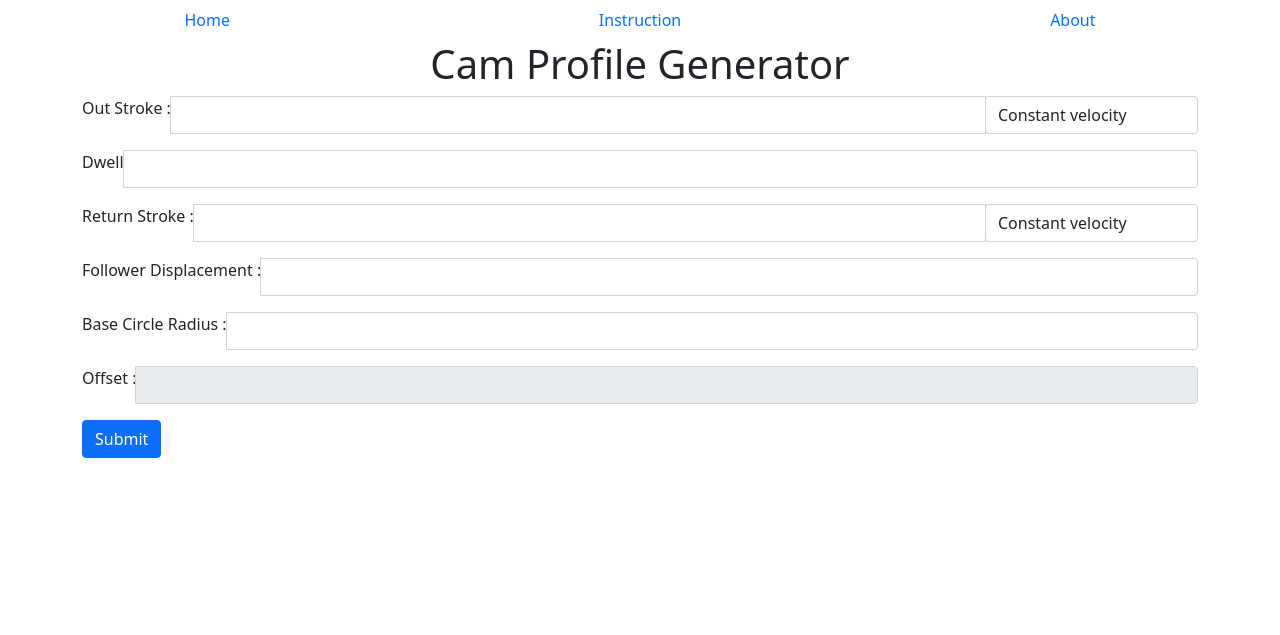
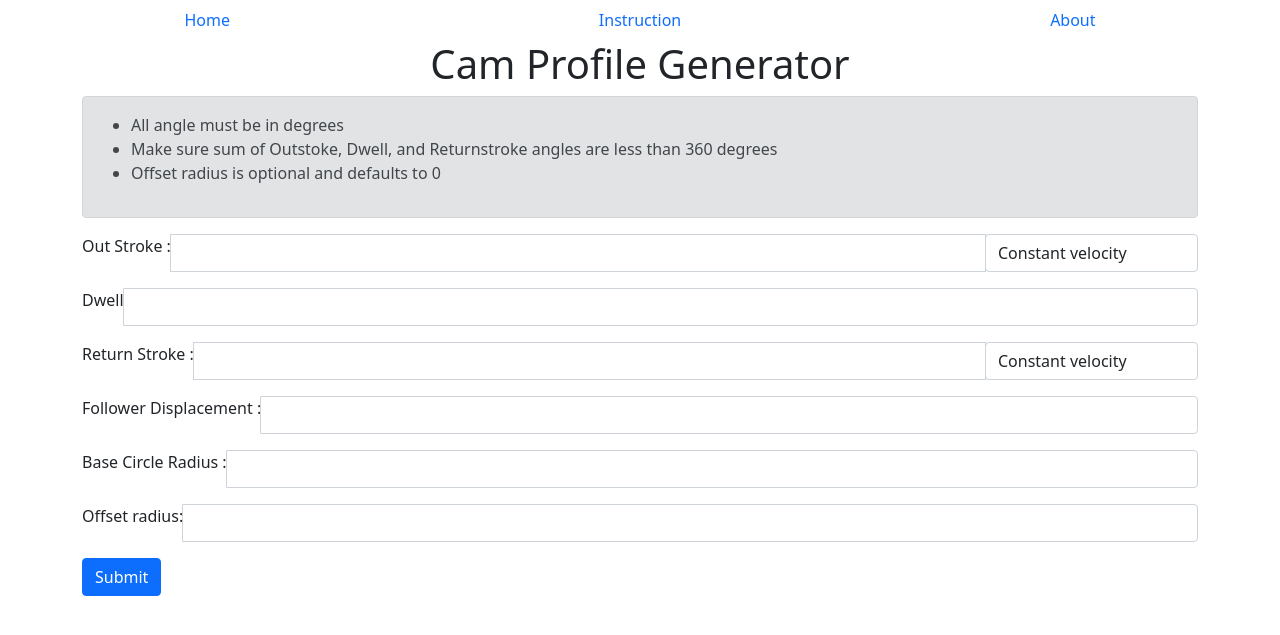
Before and after one commit to hqariful/Cam-3.0, a Flask app: page / in a window 1280 px wide. Shown: the top 635 px of the page. Run offline with Flask 2, Linux system fonts and the light colour scheme.

Commit message:
added offset feature

```diff
--- a/app.py
+++ b/app.py
@@ -52,6 +52,7 @@ def home():
         value["profiles"][1]['deg'] = dw
         value["profiles"][0]['deg'] = out
         value["cam_r"] = int(request.form['brad'])
+        value["offset"] = int(request.form["offset"])
         value["L"] = float(request.form['flw'])
         value['profiles'][0]['motion'] = request.form.get('otype')
         value['profiles'][2]['motion'] = request.form.get('rtype')
@@ -60,22 +61,29 @@ def home():
         fig = Figure()
         ax = fig.subplots()
         ax.set_title("Cam profile")
+        ax.plot(cord[2],cord[3])
+        f = value['offset']
+        of_ang = np.arcsin(f/value["cam_r"])
+        #-------plotting angles mark----------
         r = value["cam_r"]+value["L"]
-        ax.plot([0,r-value["L"]],[0,0],color='teal',ls='--')
-        ax.plot([0,r*np.cos(out)],[0,r*np.sin(out)],color='teal',ls='--')
-        ax.plot([0,r*np.cos(out+dw)],[0,r*np.sin(out+dw)],color='teal',ls='--')
-        ax.plot([0,(r-value["L"])*np.cos(out+dw+rtn)],[0,(r-value["L"])*np.sin(out+dw+rtn)],color='teal',ls='--')
-        ax.plot(value["cam_r"]*np.cos(np.linspace(0, 2*np.pi, 100)), value["cam_r"]*np.sin(np.linspace(0, 2*np.pi, 100)), color='r', linestyle='--')
-        ax.plot(cord[2],cord[3],color='#ff7f0e')
+        ax.plot([0,r*np.cos(0-of_ang)],[0,r*np.sin(0-of_ang)],color='teal',ls='--') #angle 0
+        ax.plot([0,r*np.cos(out-of_ang)],[0,r*np.sin(out-of_ang)],color='teal',ls='--') #angle between outstroke and 0
+        ax.plot([0,r*np.cos(out+dw-of_ang)],[0,r*np.sin(out+dw-of_ang)],color='teal',ls='--') #angle between outstroke and dwell
+        ax.plot([0,r*np.cos(out+dw+rtn-of_ang)],[0,r*np.sin(out+dw+rtn-of_ang)],color='teal',ls='--') #angle between dwell and rtnstroke
+        ax.plot(value["cam_r"]*np.cos(np.linspace(0, 2*np.pi, 100)), value["cam_r"]*np.sin(np.linspace(0, 2*np.pi, 100)), color='r', linestyle='--') #base circle
+        ax.plot(value["offset"]*np.cos(np.linspace(0, 2*np.pi, 100)), value["offset"]*np.sin(np.linspace(0, 2*np.pi, 100)), color='r', linestyle='--') #offset circle
         ax.set_aspect('equal', adjustable='box')
+
         fig2 = Figure()
         ax2 = fig2.subplots()
         ax2.set_title('Follower Displacement')
         ax2.set_xlabel('angle in degree')
         ax2.set_ylabel('Displacement')
+        #--------ploting follower marks-----------
         ax2.axvline(x=value["profiles"][0]['deg'],ymin=0,ymax=value["L"],color='teal',ls='--')
         ax2.axvline(x=value["profiles"][0]['deg']+value["profiles"][1]['deg'],ymin=0,ymax=value["L"],color='teal',ls='--')
         ax2.plot(cord[0],cord[1],color='#ff7f0e')
+
         # Save it to a temporary buffer.
         buf = BytesIO()
         buf2 = BytesIO()
--- a/templates/home.html
+++ b/templates/home.html
@@ -1,6 +1,14 @@
 {% extends "layout.html" %}
 
 {% block content %}
+<div class="container"><div class="alert alert-secondary" role="alert">
+    <ul>
+        <li>All angle must be in degrees</li>
+        <li>Make sure sum of Outstoke, Dwell, and Returnstroke angles are less than 360 degrees</li>
+        <li>Offset radius is optional and defaults to 0</li>
+    </ul>
+</div></div>
+
     <div class="container"><form action="/" method="POST">
         <div class="input-group mb-3">
             <label class="form-label" for="OutStroke">Out Stroke : </label>
@@ -44,8 +52,8 @@
         </div>
 
         <div class="input-group mb-3">
-            <label class="form-label" for="offset">Offset : </label>
-            <input disabled class="form-control" name = "offset" type="number">
+            <label class="form-label" for="offset">Offset radius: </label>
+            <input class="form-control" name = "offset" type="number">
         </div>
 
         <button class="btn btn-primary" type="submit">Submit</button>
```
Also changed, not shown: calc.py (+19 -8 lines).
